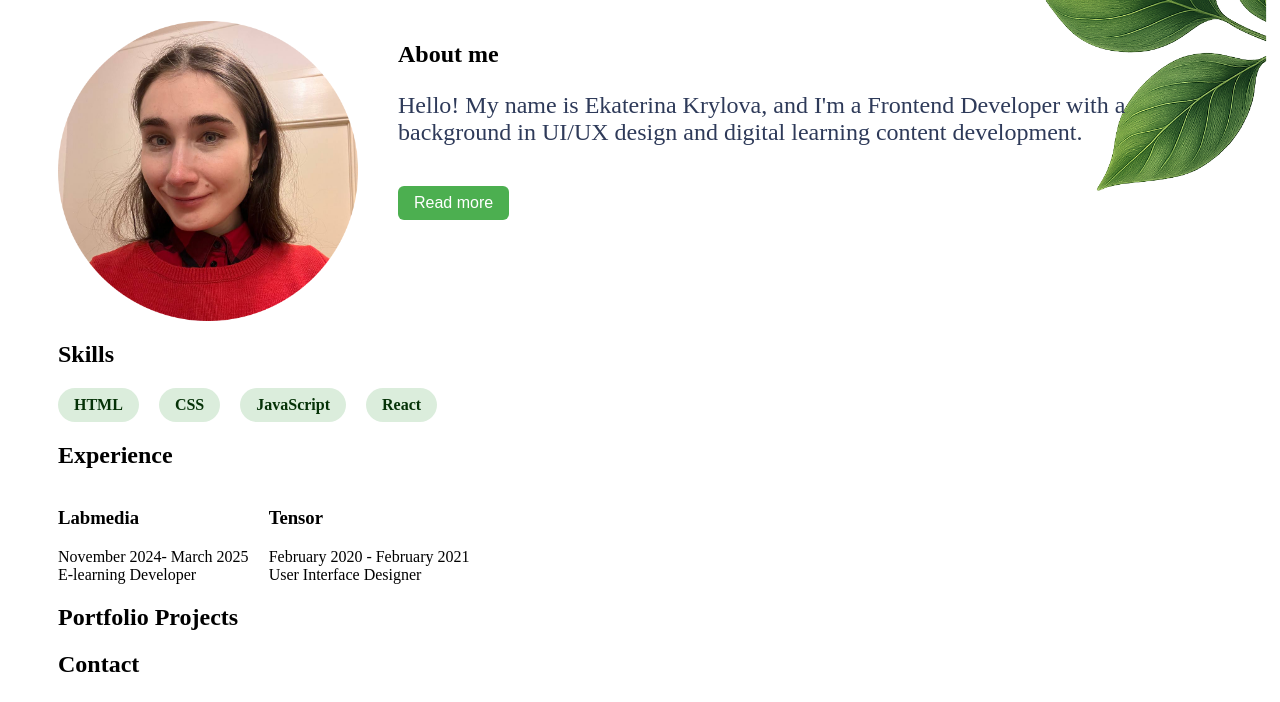
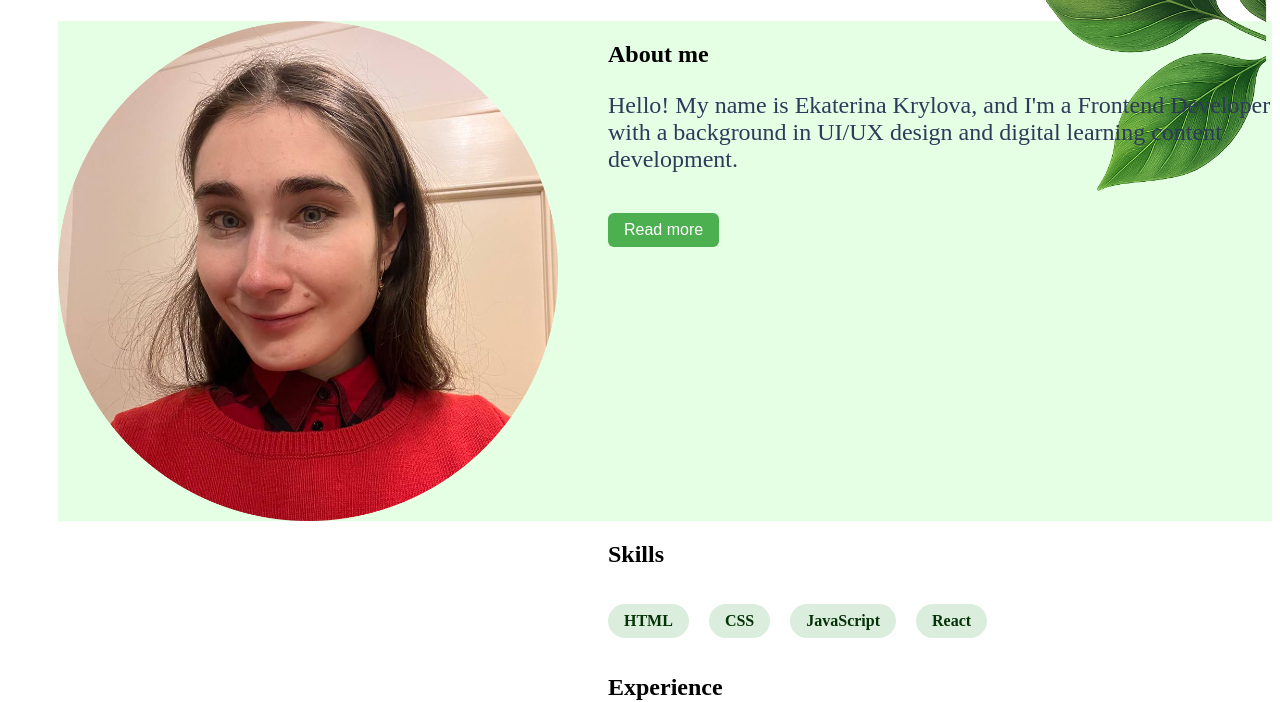
Before and after one commit to Thegreenfoxfox/Business-card, a website: page index.html in a window 1280 px wide. Shown: the part 109-811 px from the top of the page. Drawn offline with Linux system fonts and the light colour scheme.

Commit message:
03: Refactor section structure

```diff
--- a/index.html
+++ b/index.html
@@ -48,6 +48,8 @@
 </section>
 
 <section class="skills">
+
+    <div class="skills__container">
     <h2 class="skills__title" >Skills</h2>
         <ul class="skills__list" >
             <li class="skills__item">HTML</li>
@@ -55,6 +57,7 @@
             <li class="skills__item">JavaScript</li>
             <li class="skills__item">React</li>
         </ul>
+    </div>
 </section>
 
 <section class="experience">
--- a/style.css
+++ b/style.css
@@ -37,50 +37,64 @@ p{
 header{
     display:flex;
     justify-content:space-between;
-}
-.navigation ul {display:flex;
-margin-right: 50px;}
-
-.about-me__image {
-    width: 450px;
-    width: 450px;
-}
-.about-me__text {
-    margin-left: 50px;
-}
-
-
-@media (max-width: 600px) {
-    .about-me__image {
-        width: 150px;
-        height:150px/* Уменьшаем на мобильных */
-    }
-}
-@media (max-width: 1500px) {
-    .about-me__image {
-        width: 300px;
-        height:300px/* Уменьшаем на мобильных */
-    }
-}
-
-.about-me__container{
-    display: flex;
-    margin-left: 50px;
-}
-
-.about-me__text {
-    max-width: 1300px; /* Ширина не превысит 600px */
-    width: 100%; /* Занимает всё доступное пространство */
-    margin: 0 40px; /* Центрирование */
+    position:relative;
 }
 
 .profile{
     margin-left: 50px;
 }
 
-.skills ul
-    {display:flex;
-    margin-right: 50px;}
+.profile__leaf {
+    position: absolute;
+    top: 0; right: 0; /*размещаем элемент строго в правом верхнем углу*/
+    width: 300px; /* устанавливаем размер листа */
+    transform: rotate(-90deg); /* немного поворачиваем */
+    z-index: -1; /* помещаем листик за остальными элементами */
+    pointer-events: none; /* делаем его не кликабельным, чтобы не мешал другим элементам */
+}
+
+.navigation ul
+{display:flex;
+margin-right: 50px;}
+
+.about-me__image {
+    width: 100%;
+    max-width: 450px;
+    height: auto; /*  автоматическая высота, пропорции сохраняются */
+    align-self: flex-start; /*  не даёт растянуть родителя */
+    object-fit: cover; /*  чтобы изображение не искажалось */
+}
+
+.about-me__container{
+    display: flex;
+    margin-left: 50px;
+    align-items: flex-start;
+    background-color: rgba(0, 255, 0, 0.1);
+}
+
+.about-me__text {
+    margin-left: 50px;
+    align-self: flex-start;
+    max-width: 1300px; /* Ширина не превысит 600px */
+    width: 100%; /* Занимает всё доступное пространство */
+
+}
+
+@media (max-width: 600px) { /* адаптив под мобильные устройства*/
+    .about-me__image {
+        max-width: 300px;}
+    }
+
+@media (max-width: 900px){/*адаптив под Планшеты*/
+    .about-me__image {
+        max-width: 400px;}
+}
+
+@media (min-width: 900px) {/*адаптив под Компьютеры*/
+    .about-me__image {
+        max-width: 500px;
+    }
+}
 
 button#toggle-about {
     margin-top: 1rem;
@@ -101,19 +115,14 @@ button#toggle-about:hover {
     display: none;
 }
 
+
 .skills{
-    margin-left: 50px;
+    display: flex;
 }
-.experience{
-    margin-left: 50px;
-}
+.skills ul
+{   display:flex;
+    margin-right: 50px;}
 
-.projects{
-    margin-left: 50px;
-}
-.contacts{
-    margin-left: 50px;
-}
 
 .skills__item{
     margin-left: 20px;/*Отступы между пунктами*/
@@ -131,6 +140,11 @@ button#toggle-about:hover {
     margin-left: 0; /* Убираем внешний отступ */
 }
 
+.skills__container{
+    display: flex;
+    flex-direction: column;
+}
+
 .experience__container {
     display: flex;
 }
@@ -139,15 +153,16 @@ button#toggle-about:hover {
     margin-left: 20px;
 }
 
-.profile__leaf {
-    position: absolute;
-    top: 0; right: 0; /*размещаем элемент строго в правом верхнем углу*/
-    width: 300px; /* устанавливаем размер листа */
-    transform: rotate(-90deg); /* немного поворачиваем */
-    z-index: -1; /* помещаем листик за остальными элементами */
-    pointer-events: none; /* делаем его не кликабельным, чтобы не мешал другим элементам */
+
+
+
+.skills,
+.experience,
+.projects,
+.contacts {
+    margin-left:600px; /* ширина фото + отступы */
 }
 
-header{
-    position: relative;
+.experience__date, .experience__position,.experience__company,skills__item{
+    font-size:24px;
 }
```
